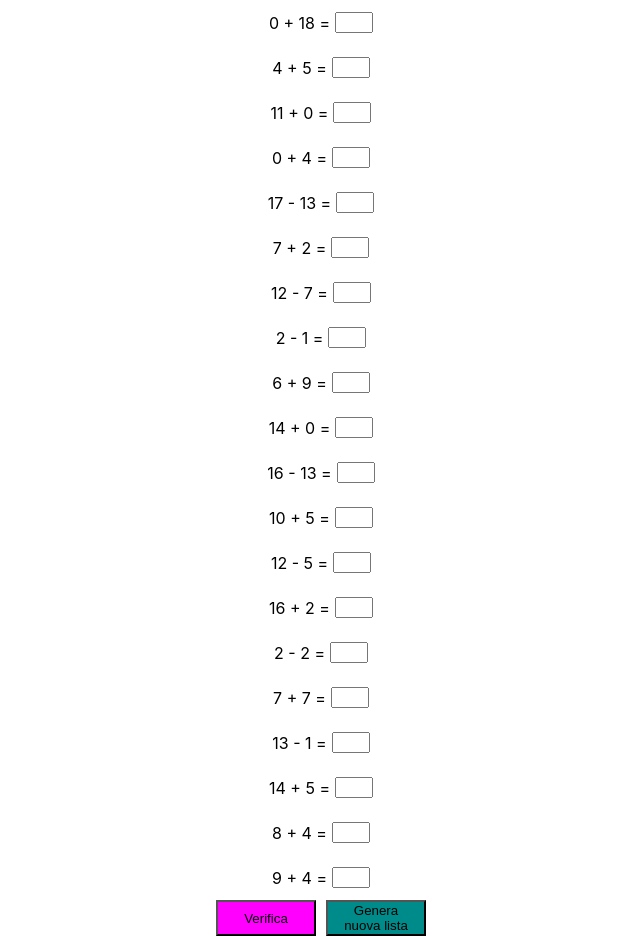
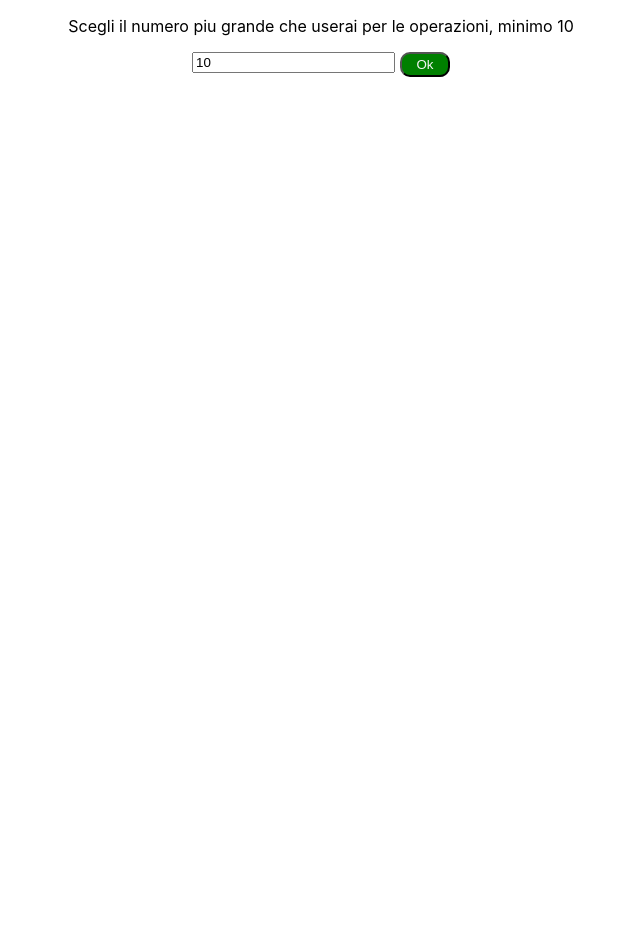
Before and after one commit to alex0popa/HW-math, a React (Create React App) app: page / in a window 1280 px wide. Shown: the whole page, without its empty margins (319-959 px from the left). After the commit the page ends 800 px from the top, so only its background shows below. Built offline with nearby package versions, Linux system fonts and the light colour scheme.

Commit message:
Now you can choose the highest number to work with, minimum 10

```diff
--- a/src/App.css
+++ b/src/App.css
@@ -2,7 +2,6 @@
   display: grid;
   grid-template-columns: repeat(1, 1fr);
   text-align: center;
-
 }
 
 .row {
@@ -10,7 +9,7 @@
   flex-direction: row;
   justify-content: center;
   align-items: center;
-  height: 45px;
+  height: 40px;
 }
 
 .inp {
--- a/src/App.jsx
+++ b/src/App.jsx
@@ -1,92 +1,3 @@
-import { useEffect, useState } from 'react';
+import { Operations } from "./components/Operations";
 
-import './App.css';
-
-import Emoji from "react-emoji-render";
-
-const OPERATIONS = ['-', '+'];
-
-const generateOperations = () => [...Array(20)].reduce(
-  accumulator => {
-    // random oparation: addition/subtraction
-    const opType = Math.floor(Math.random() * 2);
-
-    // random first number
-    let n1 = Math.floor(Math.random() * 21);
-
-    // random second number, if addition, make sure it doesn't go beyond 20
-    let n2 = Math.floor(Math.random() * (opType ? 20 - n1 : 21));
-
-    // if subtraction, first number must be the largest
-    !opType && n1 < n2 && ([n1, n2] = [n2, n1]);
-
-    const str = `${n1} ${OPERATIONS[opType]} ${n2} = `;
-    const res = opType ? n1 + n2 : n1 - n2;
-
-    accumulator.expressions.push(str);
-    accumulator.results.push(res);
-
-    return accumulator;
-  },
-  { expressions: [], results: [] }
-);
-
-const App = () => {
-  const [humanRes, setHumanRes] = useState(Array(20).fill(''));
-  const [endResults, setEndResults] = useState(Array(20).fill(''));
-  const [{ expressions, results }, setOperations] = useState({
-    expressions: [],
-    results: []
-  });
-
-  useEffect(() => {
-    setOperations(generateOperations());
-  }, []);
-
-  const generate = () => {
-    setHumanRes(endResults.map(_ => ''));
-    setEndResults(endResults.map(_ => ''));
-    setOperations(generateOperations());
-  };
-
-  const onChange = (e) => {
-    const value = Number(e.target.value);
-    const i = Number(e.target.name);
-
-    !isNaN(value) && setHumanRes(
-      pr => [...pr.slice(0, i), value, ...pr.slice(i + 1)]
-    );
-  };
-
-  const list = expressions.map((expression, i) =>
-    <div key={i} className="row">
-      <p>{expression}</p>
-      <input className="inp" value={humanRes[i]} onChange={onChange} name={i} />
-      {endResults[i]}
-    </div>
-  );
-
-  const verify = () => {
-    humanRes.includes('')
-      ? alert('Per favore inserisci tutti i risultati...')
-      : setEndResults(results.map(
-        (result, i) => <Emoji text={ result !== humanRes[i] ? ':-1:' : '❤️'} />
-      ));
-  };
-
-  return (
-    <div className="grid">
-      {list}
-      <div className="btns">
-        <button className="btn-verify" onClick={verify}>
-          Verifica
-        </button>
-        <button className="btn-generate" onClick={generate}>
-          Genera nuova lista
-        </button>
-      </div>
-    </div>
-  );
-}
-
-export default App;
+export const App = () =>  <Operations />;
--- /dev/null
+++ b/src/components/Elements.jsx
@@ -0,0 +1,7 @@
+import { CONTAINER_STYLE } from "./styles";
+
+export const Container = ({ children }) => (
+  <div style={CONTAINER_STYLE}>
+    {children}
+  </div>
+);
--- /dev/null
+++ b/src/components/Generator.jsx
@@ -0,0 +1,50 @@
+import { useState } from "react";
+
+import { Container } from "./Elements";
+
+export const Generator = ({ setShowGenerator, generate }) => {
+  const [input, setInput] = useState(10);
+  const disabled = input < 10;
+
+  const handleClick = () => {
+    if (input >= 10) {
+      generate(input);
+      setShowGenerator(false);
+    }
+  };
+
+  const handleChange = ({ target: { value }, key }) => {
+    key === 'Enter' && handleClick();
+    !isNaN(value) && setInput(Number(value));
+  };
+
+  return (
+    <Container >
+      <p>Scegli il numero piu grande che userai per le operazioni, minimo 10</p>
+      <div style={{ display: 'flex',  justifyContent: "center" }}>
+        <input
+          placeholder="Inserisci il numero piu grande"
+          style={{ width: '195px', marginBottom: '1rem' }}
+          onChange={handleChange}
+          onKeyPress={handleChange}
+          value={input}
+        />
+        <button
+          onClick={handleClick}
+          disabled={disabled}
+          style={{
+            backgroundColor: disabled ? '' : 'green',
+            color: disabled ? 'black' : 'whitesmoke',
+            width: '50px',
+            height: '25px',
+            borderRadius: '10px',
+            cursor: disabled ? 'not-allowed' : 'pointer',
+            marginLeft: '5px'
+          }}
+        >
+          Ok
+        </button>
+      </div>
+    </Container>
+  );
+;}
--- /dev/null
+++ b/src/components/Operations.jsx
@@ -0,0 +1,110 @@
+import { useState } from 'react';
+
+import Emoji from "react-emoji-render";
+
+import { Generator } from './Generator';
+import '../App.css';
+
+
+const OPERATIONS = ['-', '+'];
+
+const generateOperations = (max) => [...Array(20)].reduce(
+  accumulator => {
+    // random oparation: addition/subtraction
+    const opType = Math.floor(Math.random() * 2);
+
+    // random first number
+    let n1 = Math.floor(Math.random() * max + 1);
+
+    // random second number
+    let n2 = Math.floor(Math.random() * (max + 1));
+
+    //  if addition, make sure it doesn't go beyond n
+    while(opType && n1 + n2 > max) {
+      n2 = Math.floor(Math.random() * (max + 1));
+    }
+
+    // if subtraction, first number must be the largest
+    !opType && n1 < n2 && ([n1, n2] = [n2, n1]);
+
+    const str = `${n1} ${OPERATIONS[opType]} ${n2} = `;
+    const res = opType ? n1 + n2 : n1 - n2;
+
+    accumulator.expressions.push(str);
+    accumulator.results.push(res);
+
+    return accumulator;
+  },
+  { expressions: [], results: [] }
+);
+
+export const Operations = () => {
+  const [showGenerator, setShowGenerator] = useState(true);
+  const [humanRes, setHumanRes] = useState(Array(20).fill(''));
+  const [endResults, setEndResults] = useState(Array(20).fill(''));
+  const [{ expressions, results }, setOperations] = useState({
+    expressions: [],
+    results: []
+  });
+
+  const generate = (n) => {
+    setShowGenerator(!showGenerator);
+    setHumanRes(endResults.map(_ => ''));
+    setEndResults(endResults.map(_ => ''));
+    setOperations(generateOperations(n));
+  };
+
+  const onChange = (e) => {
+    const value = Number(e.target.value);
+    const i = Number(e.target.name);
+
+    !isNaN(value) && setHumanRes(
+      pr => [...pr.slice(0, i), value, ...pr.slice(i + 1)]
+    );
+  };
+
+  const list = expressions.map((expression, i) =>
+    <div key={i} className="row">
+      <p>{expression}</p>
+      <input className="inp" value={humanRes[i]} onChange={onChange} name={i} />
+      {endResults[i]}
+    </div>
+  );
+
+  const verify = () => {
+    humanRes.includes('')
+      ? alert('Per favore inserisci tutti i risultati...')
+      : setEndResults(results.map(
+        (result, i) => <Emoji text={ result !== humanRes[i] ? ':-1:' : '❤️'} />
+      ));
+  };
+
+  return (
+    <div className="grid">
+      {list}
+      {showGenerator ? (
+        <Generator
+          setShowGenerator={setShowGenerator}
+          generate={generate}
+        />
+      ) : (
+        <div className="btns">
+          <button
+            className="btn-verify"
+            onClick={verify}
+            style={{ borderRadius: '20px', cursor: 'pointer' }}
+          >
+            Verifica
+          </button>
+          <button
+            className="btn-generate"
+            onClick={() => setShowGenerator(true)}
+            style={{ borderRadius: '20px', cursor: 'pointer' }}
+          >
+            Genera nuova lista
+          </button>
+        </div>
+    )}
+    </div>
+  );
+};
--- /dev/null
+++ b/src/components/styles.js
@@ -0,0 +1,5 @@
+export const CONTAINER_STYLE = {
+  display: "grid",
+  justifyContent: "center",
+  alignItems: "center",
+};
--- a/src/index.js
+++ b/src/index.js
@@ -1,7 +1,7 @@
 import React from 'react';
 import ReactDOM from 'react-dom';
 import './index.css';
-import App from './App';
+import { App } from './App';
 import reportWebVitals from './reportWebVitals';
 
 ReactDOM.render(
```
